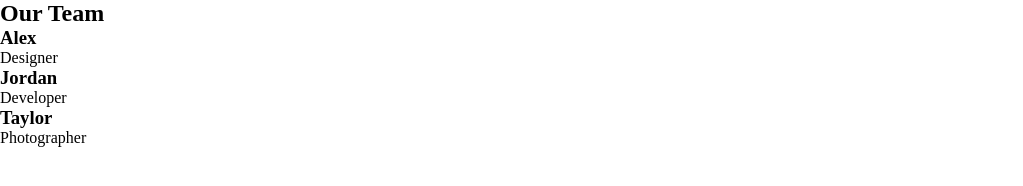
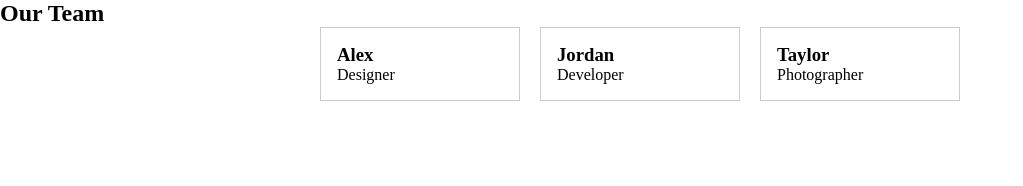
Before and after one commit to social-sin/ex12-flexbox_class, a plain HTML site: page index.html in a window 1280 px wide. Shown: the whole page, without its empty margins (0-1023 px from the left). Drawn offline with Linux system fonts and the light colour scheme.

Commit message:
Add Flexbox layout for team section
Added styles for team container and team cards using Flexbox.

```diff
--- a/style.css
+++ b/style.css
@@ -3,3 +3,33 @@
   padding: 0;
   box-sizing: border-box;
 }
+
+/* Parent = Flexbox container */
+.team-container {
+  display: flex;
+  gap: 20px;
+  justify-content: center;
+  flex-wrap: wrap;
+}
+
+/* Child items = content only */
+.team-card {
+  padding: 16px;
+  border: 1px solid #ccc;
+  width: 200px;
+}
+
+/* Why this works:
+- Flexbox is only on .team-container (the parent)
+- .team-card is reused for every person (no duplicate classes)
+- Cards are treated as items inside a layout system, not individual flex containers
+- Layout control (Flexbox) is separated from content styling */
+
+/* Common mistake (what NOT to do):
+.team-card {
+  display: flex; ❌ unnecessary here
+}
+
+Unless you're arranging multiple things inside the card, Flexbox does not belong there.
+
+*/
```
